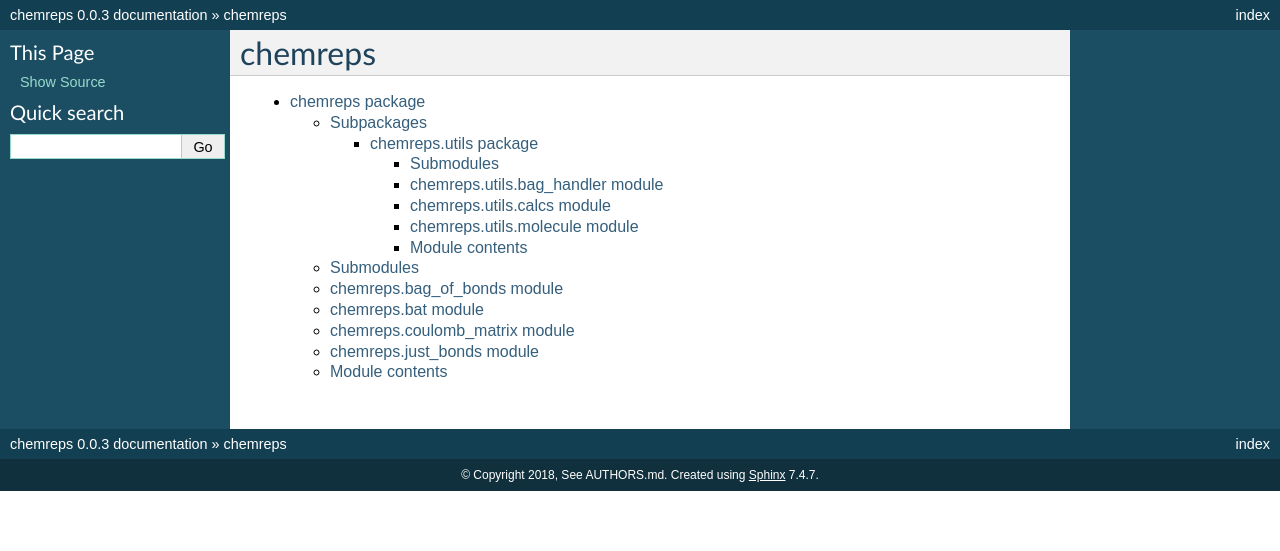
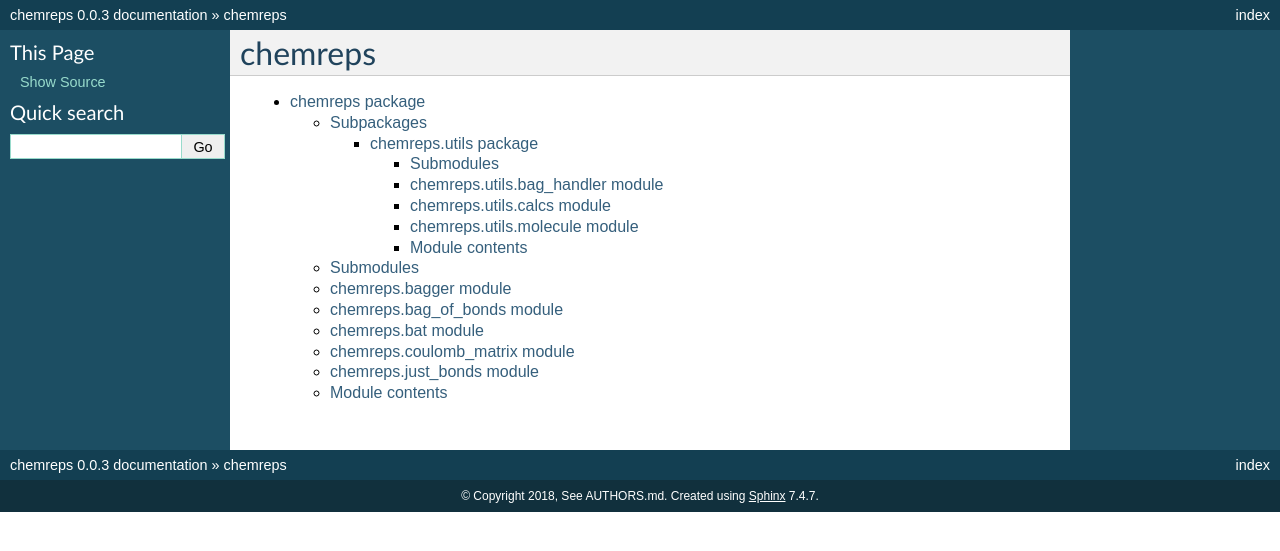
Before and after one commit to chemreps/chemreps, a Sphinx documentation site: the page built from docs/source/modules.rst, in a window 1280 px wide. Shown: the top 551 px of the page. Built offline with Sphinx 7.4.7, drawn with Linux system fonts in a browser that asks for light colours.

Commit message:
Added bagger to autodocs

```diff
--- a/docs/source/chemreps.rst
+++ b/docs/source/chemreps.rst
@@ -10,6 +10,14 @@ Subpackages
 
 Submodules
 ----------
+
+chemreps.bagger module
+----------------------
+
+.. automodule:: chemreps.bagger
+    :members:
+    :undoc-members:
+    :show-inheritance:
 
 chemreps.bag\_of\_bonds module
 ------------------------------
```
